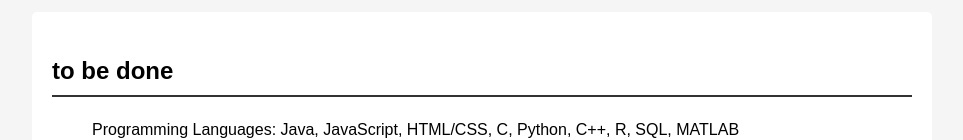
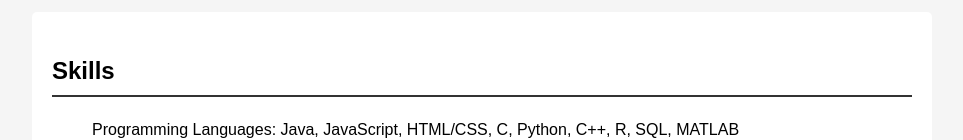
Before and after one commit to KobeWang-supreme/my-web, a plain HTML site: page index.html in a window 1280 px wide. Shown: the part 665-805 px from the top of the page, without its empty margins (158-1121 px from the left). Drawn offline with Linux system fonts and the light colour scheme.

Commit message:
Update index.html

```diff
--- a/index.html
+++ b/index.html
@@ -28,7 +28,7 @@
     </section>
 
     <section id="skills">
-        <h2>to be done</h2>
+        <h2>Skills</h2>
         <ul>
             <p>Programming Languages: Java, JavaScript, HTML/CSS, C, Python, C++, R, SQL, MATLAB</p>
             <p>Professional Applications: Node.js, React, Django, Kafka, RabbitMQ, Spring Boot, Spring, AWS (EC2 RDS LoadBalancer Lambda), MySQL, MongoDB, Redis, Linux, Unix, Pandas, Numpy, Pytorch, Scikit-learn, Bootstrap, REST</p>
```
